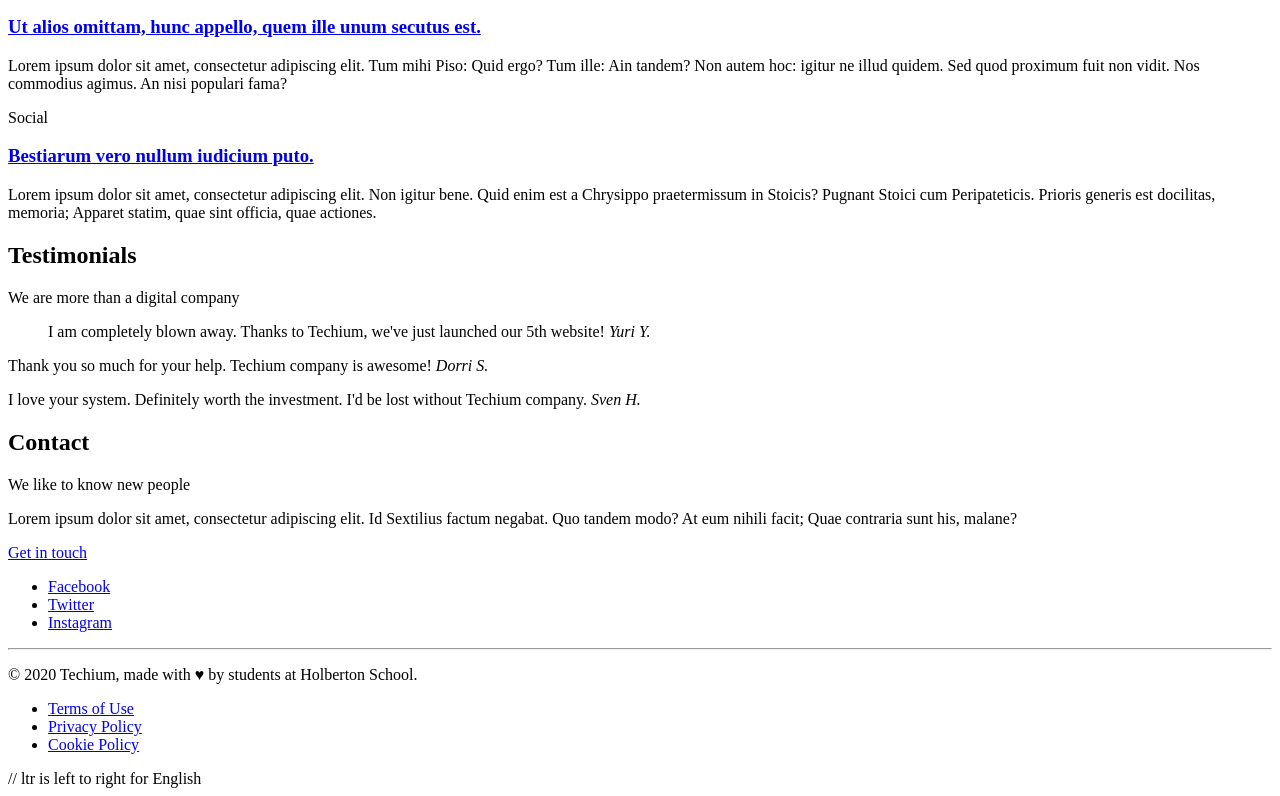
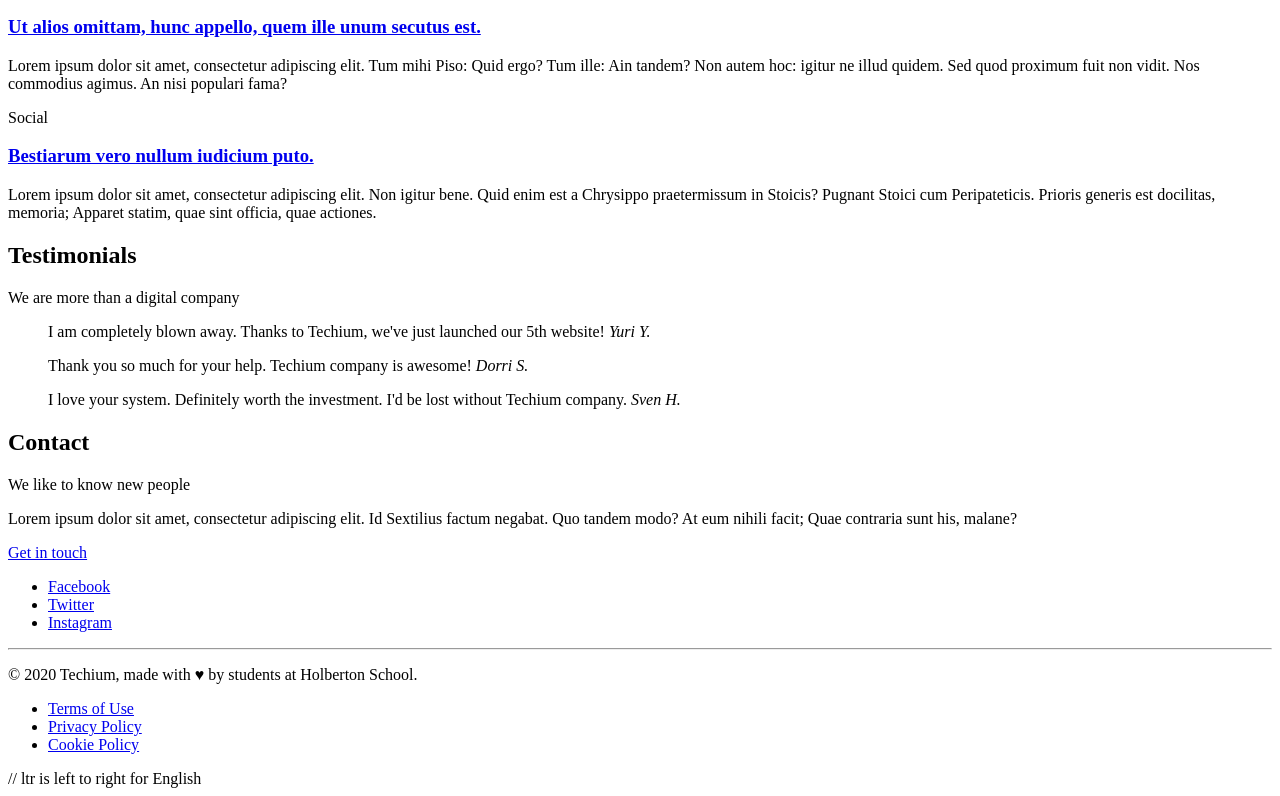
Before and after one commit to breebrowder/holbertonschool-web_front_end, a plain HTML site: page 0x00-html_advanced/29-index.html in a window 1280 px wide. Shown: the part 1453-2249 px from the top of the page. Drawn offline with Linux system fonts and the light colour scheme.

Commit message:
Client quotes

```diff
--- a/0x00-html_advanced/29-index.html
+++ b/0x00-html_advanced/29-index.html
@@ -129,9 +129,11 @@
          <article>
 	   <blockquote><p>I am completely blown away. Thanks to Techium, we've just launched our 5th website! <cite>Yuri Y.</cite></p></blockquote>
          </article>
-         <article><p>Thank you so much for your help. Techium company is awesome! <cite>Dorri S.</cite></p></blockquote>
+         <article>
+	   <blockquote><p>Thank you so much for your help. Techium company is awesome! <cite>Dorri S.</cite></p></blockquote>
          </article>
-         <article><p>I love your system. Definitely worth the investment. I'd be lost without Techium company. <cite>Sven H.</cite></p></blockquote>
+         <article>
+	   <blockquote><p>I love your system. Definitely worth the investment. I'd be lost without Techium company. <cite>Sven H.</cite></p></blockquote>
          </article>
          </div>
          </div>
```
